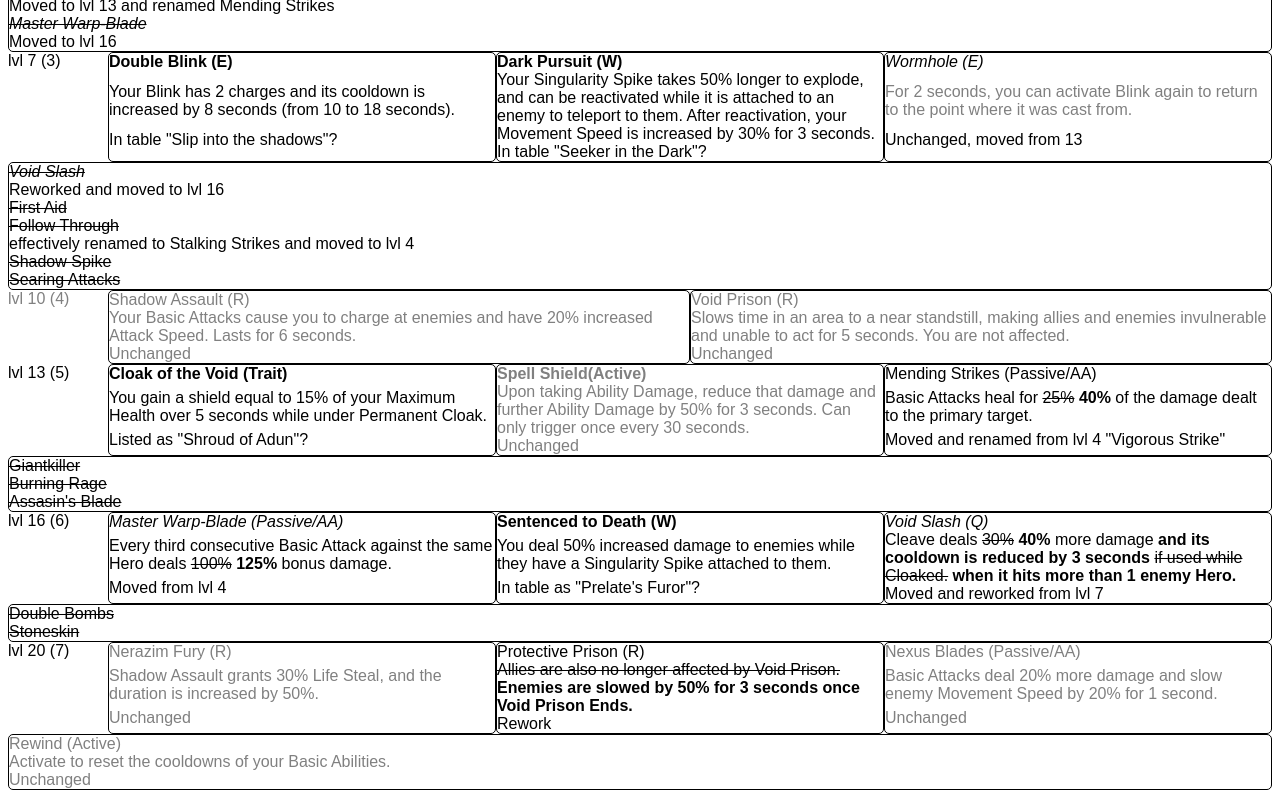
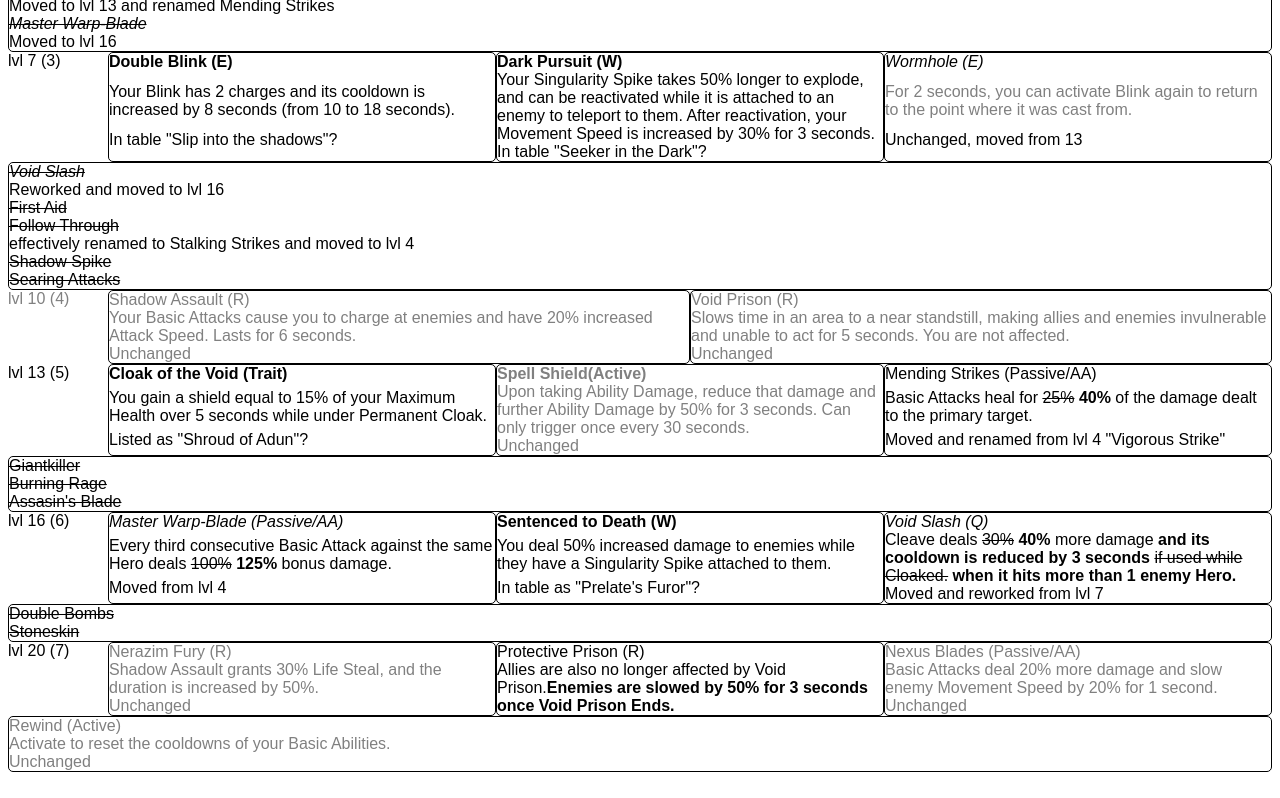
Before and after one commit to martijnhoekstra/patchtables, a plain HTML site: page index.html in a window 1280 px wide. Shown: the part 554-1352 px from the top of the page. Drawn offline with Linux system fonts and the light colour scheme.

Commit message:
Protective Prison still doesn't afect allies

```diff
--- a/index.html
+++ b/index.html
@@ -145,7 +145,9 @@
       </div>
       <div class='talent'>
         <div class='name moved'>Void Slash (Q)</div>
-        <div class='description'>Cleave deals <span class="removed">30%</span> <span class="new">40%</span> more damage <span class="new">and its cooldown is reduced by 3 seconds</span> <span class="removed">if used while Cloaked.</span> <span class="new">when it hits more than 1 enemy Hero.</span></div>
+        <div class='description'>Cleave deals <span class="removed">30%</span> <span class="new">40%</span> more damage
+        <span class="new">and its cooldown is reduced by 3 seconds</span> <span class="removed">if used while Cloaked.</span>
+        <span class="new">when it hits more than 1 enemy Hero.</span></div>
         <div class='comment'>Moved and reworked from lvl 7</div>
       </div>
       <div class='talent'>
@@ -162,9 +164,7 @@
       </div>
       <div class='talent'>
         <div class='name'>Protective Prison (R)</div>
-        <div class='description removed'>Allies are also no longer affected by Void Prison.</div>
-        <div class='description new'>Enemies are slowed by 50% for 3 seconds once Void Prison Ends.</div>
-        <div class='comment'>Rework</div>
+        <div class='description'>Allies are also no longer affected by Void Prison.<span class='new'>Enemies are slowed by 50% for 3 seconds once Void Prison Ends.</span></div>
       </div>
       <div class='talent unchanged'>
         <div class='name'>Nexus Blades (Passive/AA)</div>
```
